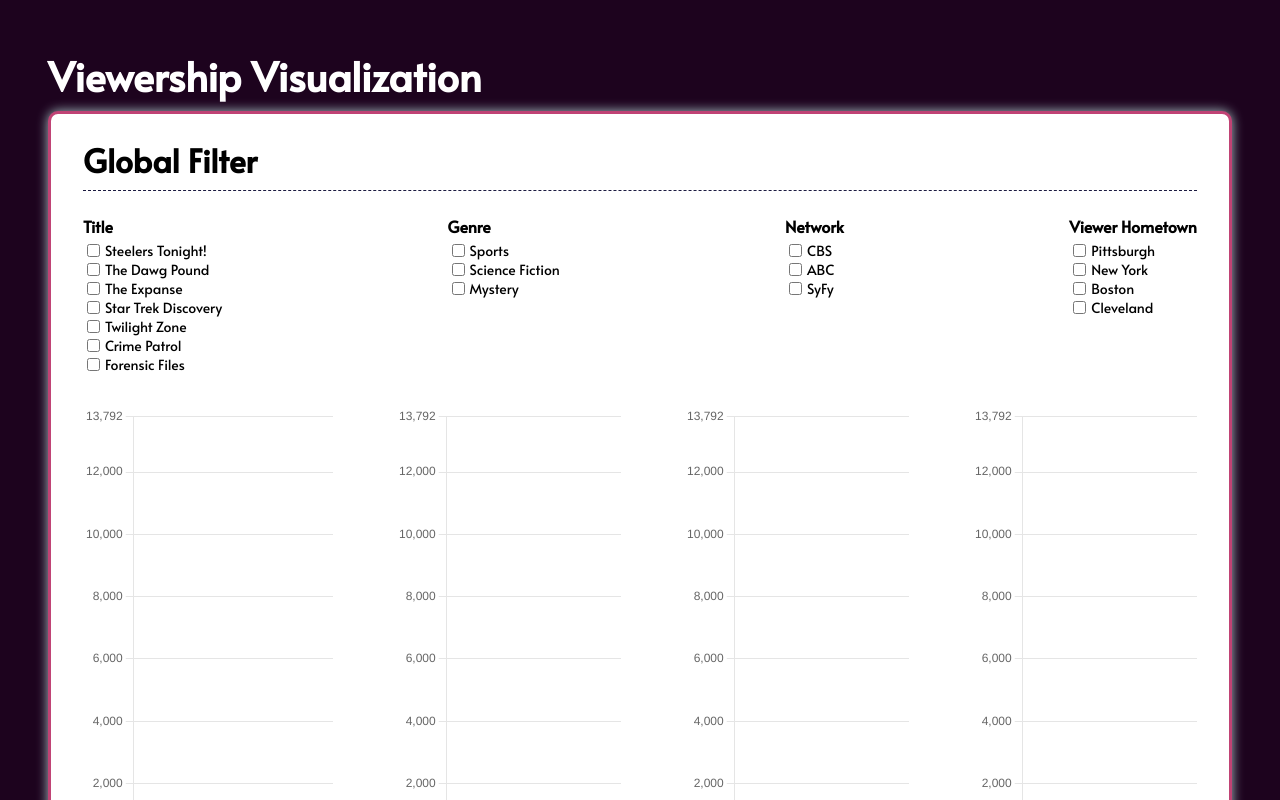
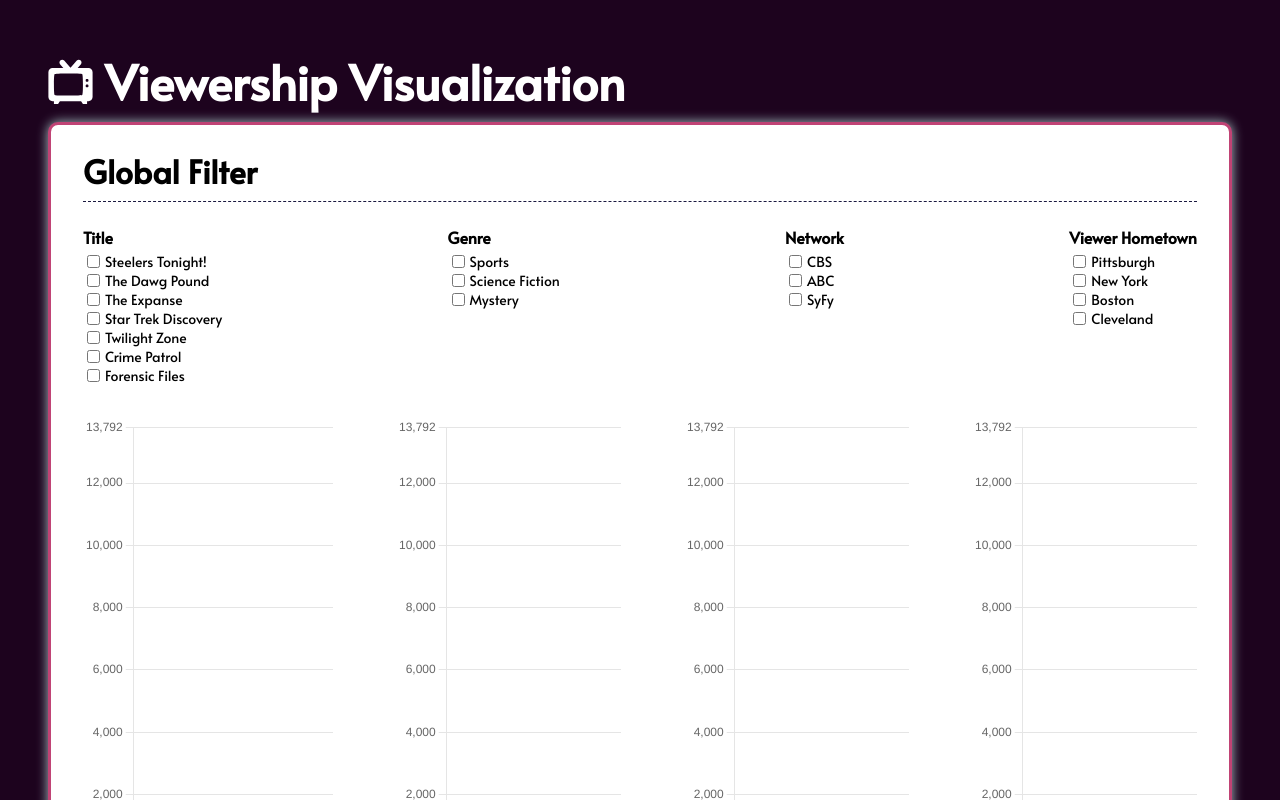
Before and after one commit to bh247484/data-viz-exercise, a React (Create React App) app: page / in a window 1280 px wide. Shown: the top 800 px of the page. Built offline with nearby package versions, Linux system fonts and the light colour scheme.

Commit message:
Add tv svg

```diff
--- a/src/App.css
+++ b/src/App.css
@@ -11,11 +11,14 @@ div#root {
   max-width: 1300px;
 }
 
-h1.header-title {
+.header-title {
+  display: flex;
+  align-items: center;
   color: white;
-  font-size: 40px;
+  font-size: 24px;
   margin-bottom: 8px;
 }
+.header-title h1 { margin-left: 12px; }
 
 /* Shared Card Styles */
 
--- a/src/App.js
+++ b/src/App.js
@@ -2,11 +2,15 @@ import './App.css';
 import React from 'react';
 import Global from './components/Global.jsx'
 import Comparative from './components/Comparative.jsx'
+import { ReactComponent as TvIcon } from './tv_icon.svg'
 
 function App() {
   return (
     <div className="App">
-      <h1 className="header-title">Viewership Visualization</h1>
+      <div className="header-title">
+        <TvIcon />
+        <h1>Viewership Visualization</h1>
+      </div>
       <Global />
       <Comparative />
     </div>
```
Also changed, not shown: src/tv_icon.svg (added).
